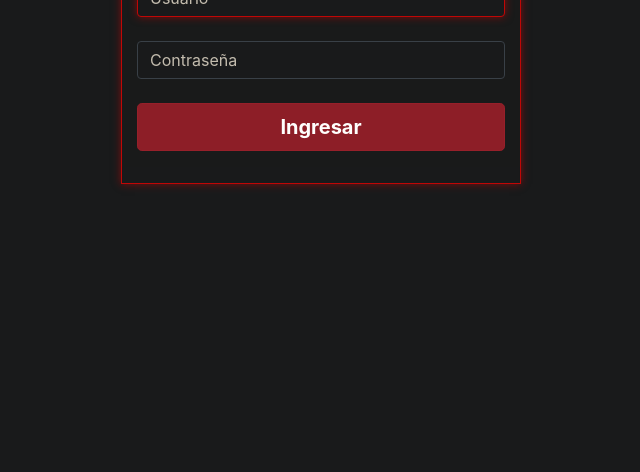
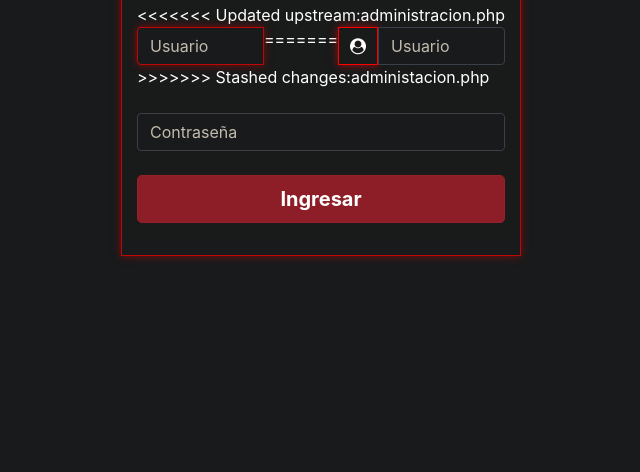
Before and after one commit to Jirolk/produccion-covid, a PHP site: page /administracion.php in a window 1280 px wide. Shown: the part 328-800 px from the top of the page, without its empty margins (319-959 px from the left). Run offline with PHP 8.4, Linux system fonts and the light colour scheme; some libraries are stand-ins or nearby versions.

Commit message:
Update administracion.php

```diff
--- a/administracion.php
+++ b/administracion.php
@@ -13,10 +13,19 @@
           <meta charset="utf-8">
           <meta name="viewport" content="width=device-width, initial-scale=1, shrink-to-fit=no">
           <meta name="theme-color" content="black">
+<<<<<<< Updated upstream:administracion.php
           <title>Covid 19</title>
           <link rel="icon" type="image/png" href="img/virus.png"/>
           <link rel="stylesheet" href="css/bootstrap.min.css">
           <script src="js/jquery-3.4.1.min.js"></script>
+=======
+          <title>Hotel Rivera del Norte</title>
+          <link rel="icon" type="image/png" href="img/icono.jpeg"/>
+          <link rel="stylesheet" href="css/bootstrap.min.css">
+          <link rel="stylesheet" href="font/font-awesome.min.css">
+          <link rel="stylesheet" href="alertify/alertify.min.css">
+          <script src="js/jquery-3.3.1.min.js"></script>
+>>>>>>> Stashed changes:administacion.php
           <script src="alertify/alertify.min.js"></script>
           <!-- Boostrap -->
           <script src="bt/bootstrap.min.js"></script>
@@ -77,7 +86,16 @@
                           <div class="col-12">
                               <div style="color: white;" class="form-group">
                                   <div class="input-group col-12">
+<<<<<<< Updated upstream:administracion.php
                                       <input class="form-control" placeholder="Usuario" id="loginname" name="loginname" type="text" autocomplete="off" min="0" autofocus/>
+=======
+                                       <div class="input-group-addon" style="border: 1px solid; margin: auto; padding: 6px; border-color: #FF0000!important;width: 40px;
+                                       box-shadow: inset 0 1px 1px rgba(0, 0, 0, 0.075), 0 0 8px rgba(255, 0, 0, 0.6)!important;">
+                                            <i class="fa fa-user-circle"></i>
+                                       </div>
+     							                           <input class="form-control" placeholder="Usuario" id="loginname" name="loginname" type="number" autocomplete="off" min="0" autofocus/>
+
+>>>>>>> Stashed changes:administacion.php
                                   </div>
                                   <br>
                                   <div class="input-group col-12 ">
```
